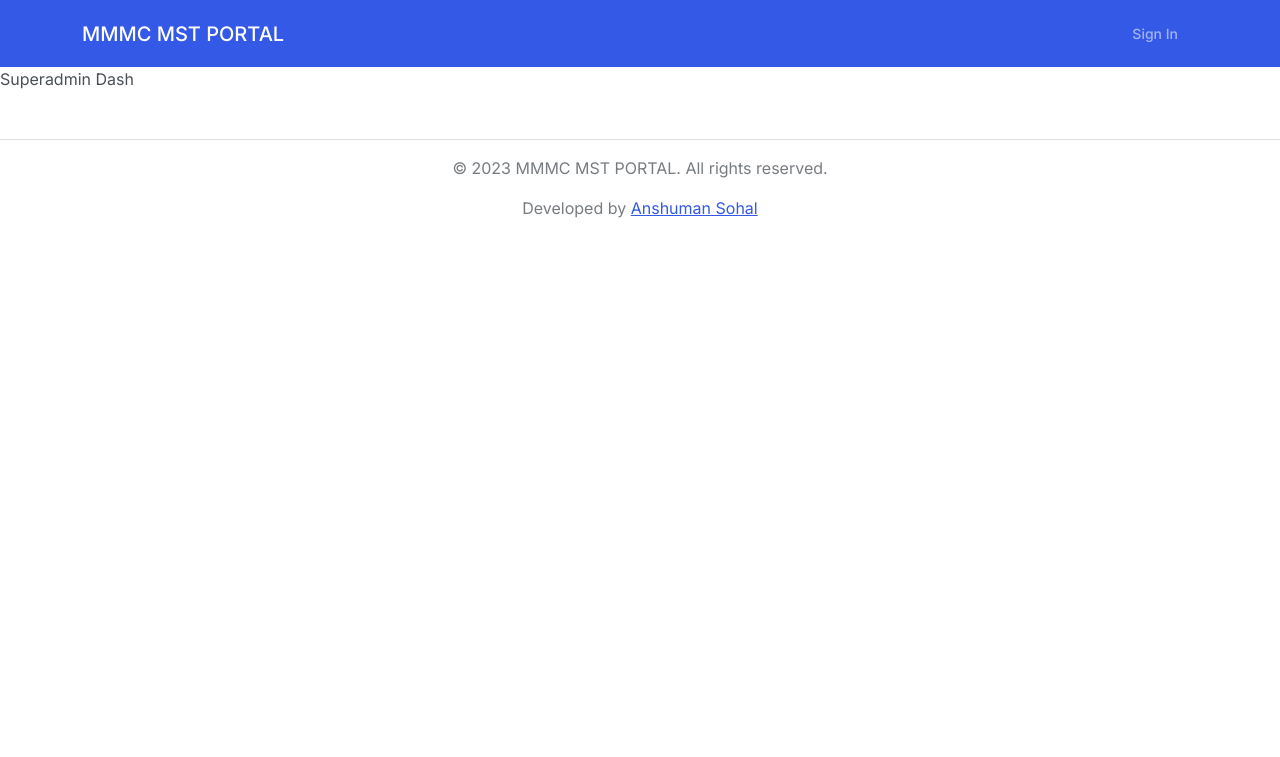
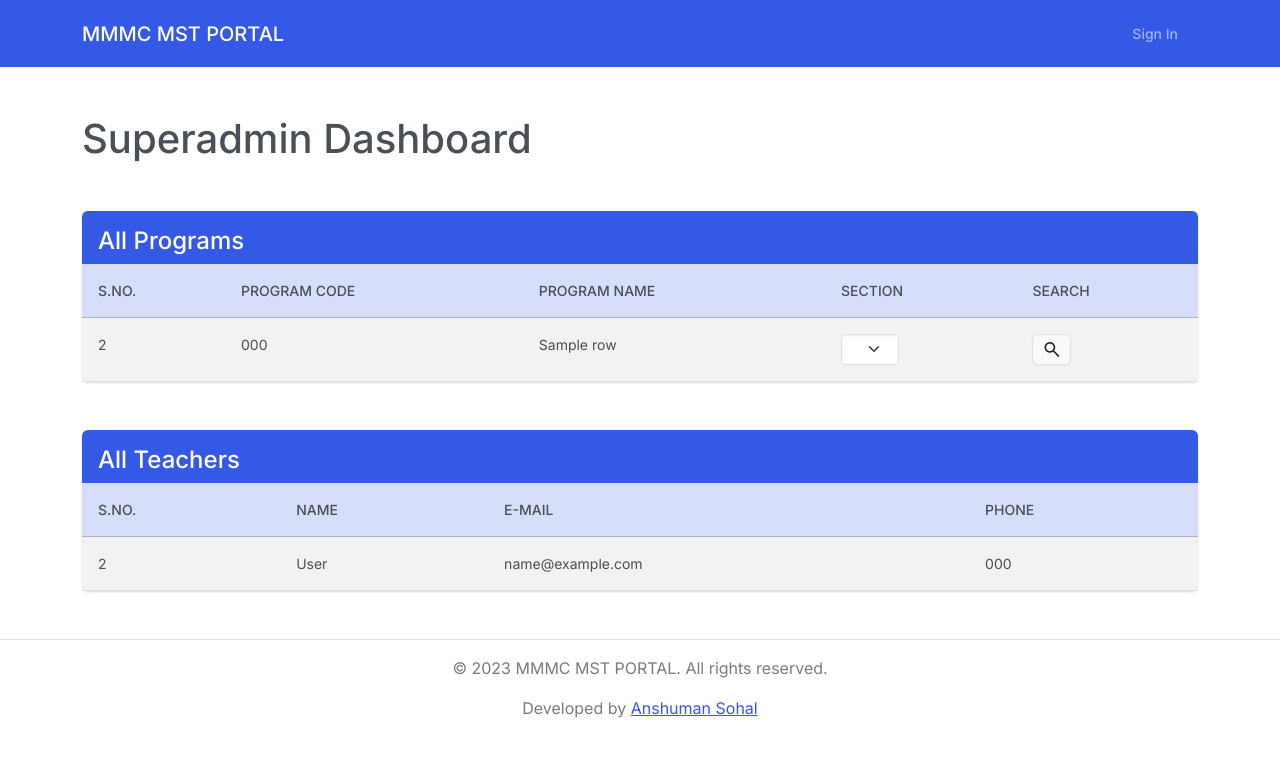
Before and after one commit to Anshuman239/mmc_mstSys, a Flask app: template templates/superadmin/superadmin_dash.html in a window 1280 px wide. Shown: the top 757 px of the page. Run offline with Flask 3, Linux system fonts and the light colour scheme; the template is opened without the code that fills it: most values are stand-ins (such as "Sample title", 1, 10 or a date in 2020); lists and menus that the app fills with data are empty.

Commit message:
impliment superadmin program backend and view

```diff
--- a/app.py
+++ b/app.py
@@ -1,6 +1,6 @@
 import os
 from dotenv import load_dotenv
-from flask import Flask, flash, g, render_template, request, redirect, url_for, session
+from flask import Flask, flash, g, render_template, request, redirect, url_for, session, jsonify
 from flask_session import Session
 from werkzeug.security import generate_password_hash, check_password_hash
 from sqlite3 import connect, Error, Row
@@ -8,11 +8,14 @@
 
 import model as m
 
+from pprint import pp
+
 app = Flask(__name__)
 
 # load environment variables from .env file
 load_dotenv()
 REGISTERADMIN = os.environ.get("REGISTERADMIN")
+ASCIIBASE = 65
 
 
 # Set-up Server Session
@@ -36,6 +39,15 @@
             return None
     return g.db
 
+
+def remove_duplicates_in_list(dict_list, remove_key):
+    keys_found = []
+    for row in dict_list[:]:
+        if row[remove_key] in keys_found:
+            dict_list.remove(row)
+            continue
+        keys_found.append(row[remove_key])
+
 # Close the database connection
 @app.teardown_appcontext
 def close_db(error):
@@ -44,15 +56,49 @@
     if db is not None:
         db.close()
 
+
 # Default route
-@app.route('/')
+@app.route('/', methods=['GET', 'POST'])
 @m.login_required
 def index():
-    if session["userid"] is not None:
-        # SUPERADMIN dashboard
-        if session["role_id"] == 1:
+    # Post requests from dashboard
+    # if request.method == "POST":
+    #     req = request.get_json()
 
-            return render_template("./superadmin/superadmin_dash.html", title="Home", page="dashboard")
+    #     if not req:
+    #         return jsonify({"error": "Invalid Request - no data found"}), 404
+
+    #     if req["query_type"] == "programs":
+    #         db = get_db()
+    #         responce = db.execute("SELECT DISTINCT program_section FROM programs WHERE program_code = ?", (req["query_filter"],)).fetchall()
+
+    #         dict_responce = [dict(row) for row in responce]
+
+    #         return jsonify(dict_responce)
+
+    # SUPERADMIN dashboard
+    if session["role_id"] == 1:
+        db = get_db()
+        programs = db.execute("SELECT DISTINCT program_code, program_name FROM programs").fetchall()
+        teachers = db.execute("SELECT fullname, email, phone FROM users WHERE role_id = ?", (3,)).fetchall()
+        section = db.execute("SELECT DISTINCT program_code, program_section FROM programs").fetchall()
+
+        programs_dict = [dict(row) for row in programs]
+        teachers_dict = [dict(row) for row in teachers]
+        sections_dict = []
+
+        # convert section from int to uppercase char
+        for row in section:
+            dict_row = dict(row)
+            dict_row["program_section"] = chr(dict_row["program_section"] + ASCIIBASE)
+            sections_dict.append(dict_row)
+
+
+        remove_duplicates_in_list(programs_dict, "program_code")
+        remove_duplicates_in_list(teachers_dict, "fullname")
+
+        return render_template("./superadmin/superadmin_dash.html", title="Home", page="dashboard", programs=programs_dict, teachers=teachers_dict,
+                                sections=sections_dict)
 
 
     return render_template("dashboard.html", title="Home", page="dashboard")
@@ -111,6 +157,67 @@
     flash("You have been logged out", "success")
     return redirect(url_for("login"))
 
+
+# route to search programs
+@app.route('/programs')
+@m.login_required
+def programs():
+    # render programs details for super admin
+    if session["role_id"] == 1:
+        program_code = request.args.get("code")
+        program_section = request.args.get("section")
+
+        if not program_code or not program_section:
+            flash("Invalid query.", "danger")
+            return redirect(url_for("index"))
+
+        db = get_db()
+
+        students = db.execute('''SELECT DISTINCT users.fullname, students.roll_no, students.registration_id, programs.program_code,
+                                students.course_id, programs.course_name
+                                FROM users
+                                JOIN students ON users.id = students.user_id
+                                JOIN programs ON students.course_id = programs.id
+                                WHERE students.section = ? AND programs.program_code = ?
+                                ORDER BY students.registration_id ASC''',
+                                (program_section, program_code)).fetchall()
+
+        teachers = db.execute('''SELECT DISTINCT users.fullname, users.id, programs.course_name
+                              FROM users
+                              JOIN programs ON users.id = programs.teacher_id
+                              WHERE programs.program_section = ? AND programs.program_code = ? AND users.role_id = ?
+                              ORDER BY users.id ASC''',
+                              (program_section, program_code, 3)).fetchall()
+
+
+        students_dict = []
+        teachers_dict = []
+
+
+        # merge duplicates and add subjects to single list
+        found = []
+        for row in students:
+            if row["registration_id"] in found:
+                students_dict[len(students_dict) - 1]["course_name"].append(row["course_name"])
+                students_dict[len(students_dict) - 1]["course_id"].append(row["course_id"])
+                continue
+            found.append(row["registration_id"])
+            students_dict.append({"fullname": row["fullname"], "roll_no": row["roll_no"], "registration_id": row["registration_id"],
+                                  "program_code": row["program_code"], "course_name": [row["course_name"]], "course_id": [row["course_id"]]})
+
+        found.clear()
+
+        for row in teachers:
+            if row["id"] in found:
+                teachers_dict[len(teachers_dict) - 1]["course_name"].append(row["course_name"])
+                continue
+            found.append(row["id"])
+            teachers_dict.append({"fullname": row["fullname"], "teacher_id": row["id"], "course_name": [row["course_name"]]})
+
+
+        return render_template("/superadmin/programs.html", students=students_dict, program_code=program_code, program_section=program_section, teachers=teachers_dict)
+
+    return redirect(url_for("index"))
 
 # Route for the register page - for admin HIDDEN
 @app.route(f'/registeradmin{REGISTERADMIN}', methods=['GET', 'POST'])
@@ -206,6 +313,13 @@
     # If the request method is GET, render the registration page
     return render_template("register.html", title="Register", registerKey=REGISTERADMIN)
 
+
+# route to search students
+@app.route('/student')
+@m.login_required
+def student():
+    return render_template('student.html')
+
 # Route for the upload page - UPLOAD CSV TO MAKE DATABASE
 @app.route('/upload', methods=['GET', 'POST'])
 @m.login_required
--- /dev/null
+++ b/static/js/dashboard.js
@@ -0,0 +1,12 @@
+document.addEventListener("DOMContentLoaded", () => {
+    let row = document.querySelectorAll(".programs");
+
+    row.forEach(row => {
+        let section = row.querySelector("select");
+        let button = row.querySelector("a")
+
+        section.addEventListener("change", ()=>{
+            button.href = button.href.substring(0, button.href.length-1) + (section.value.charCodeAt(0) - 65);
+        });
+    });
+});
--- a/templates/layout.html
+++ b/templates/layout.html
@@ -7,9 +7,11 @@
         <meta name="viewport" content="width=device-width, initial-scale=1.0">
         <title> {{ title }} | MMMC MST PORTAL</title>
         <link rel="stylesheet" href="static/Zephyr/bootstrap.min.css">
+        <link rel="stylesheet" href="static/style.css">
         <script src="https://cdn.jsdelivr.net/npm/bootstrap@5.3.6/dist/js/bootstrap.bundle.min.js" integrity="sha384-j1CDi7MgGQ12Z7Qab0qlWQ/Qqz24Gc6BM0thvEMVjHnfYGF0rmFCozFSxQBxwHKO" crossorigin="anonymous"></script>
-    </head>
+        <link rel="stylesheet" href="https://fonts.googleapis.com/css2?family=Material+Symbols+Outlined:opsz,wght,FILL,GRAD@20..48,100..700,0..1,-50..200&icon_names=search,subdirectory_arrow_right"/>
     <body>
+        <div class="container-flex">
             {% include 'partials/navbar.html' %}
 
             <!-- alert messages -->
@@ -23,8 +25,9 @@
                 {% endif %}
             {% endwith %}
 
+            {% block main %}{% endblock %}
 
-        {% block main %}{% endblock %}
             {% include 'partials/footer.html' %}
+        </div>
     </body>
 </html>
--- a/templates/superadmin/superadmin_dash.html
+++ b/templates/superadmin/superadmin_dash.html
@@ -1,5 +1,81 @@
 {% extends "layout.html" %}
 
 {% block main %}
-<p>Superadmin Dash</p>
+<div class="container-lg my-4">
+    <h1 class="my-5">
+        Superadmin Dashboard
+    </h1>
+    <div class="shadow-lg pt-3 bg-primary rounded">
+        <h4 class="ps-3 text-white">All Programs</h4>
+        <div style="overflow: auto; position: relative; max-height: 460px;">
+            <table class="table table-striped table-hover my-0">
+                <thead style="position: sticky; top: 0; z-index: 1;">
+                    <tr class="table-primary">
+                        <th>S.no.</th>
+                        <th>Program Code</th>
+                        <th>Program Name</th>
+                        <th>Section</th>
+                        <th>Search</th>
+                    </tr>
+                </thead>
+                <tbody>
+                    {% for row in programs %}
+                    <tr class="programs">
+                        <td>{{ programs.index(row) + 1 }}</td>
+                        <td>{{ row["program_code"] }}</td>
+                        <td>{{ row["program_name"] }}</td>
+                        <td>
+                            <span class="d-md-inline-flex">
+                                <select class="form-select form-select-sm" name="program_section">
+                                    {% for section in sections %}
+                                    {% if section["program_code"] == row["program_code"] %}
+                                    <option>
+                                        {{ section["program_section"] }}
+                                    </option>
+                                    {% endif %}
+                                    {% endfor %}
+                                </select>
+                            </span>
+                        </td>
+                        <td>
+                            <a class="btn btn-light px-2 py-1" href="/programs?code={{ row['program_code'] }}&section=0">
+                                <span class="material-symbols-outlined align-top" style="font-size: 1.5em;">
+                                    search
+                                </span>
+                            </a>
+                        </td>
+                    </tr>
+                    {% endfor %}
+                </tbody>
+            </table>
+        </div>
+    </div>
+
+    <div class="my-5 shadow-lg pt-3 bg-primary rounded">
+        <h4 class="ps-3 text-white">All Teachers</h4>
+        <div style="overflow: auto; position: relative; max-height: 460px;">
+            <table class="table table-striped table-hover my-0">
+                <thead style="position: sticky; top: 0; z-index: 1;">
+                    <tr class="table-primary">
+                        <th>S.no.</th>
+                        <th>Name</th>
+                        <th>e-mail</th>
+                        <th>Phone</th>
+                    </tr>
+                </thead>
+                <tbody>
+                    {% for row in teachers %}
+                    <tr class="teachers" id="{{ row['fullname'] }}">
+                        <td>{{ teachers.index(row) + 1 }}</td>
+                        <td>{{ row["fullname"].title() }}</td>
+                        <td>{{ row["email"] }}</td>
+                        <td>{{ row["phone"] }}</td>
+                    </tr>
+                    {% endfor %}
+                </tbody>
+            </table>
+        </div>
+    </div>
+</div>
+<script src="./static/js/dashboard.js"></script>
 {% endblock %}
```
Also changed, not shown: model.py (+16 -10 lines), templates/superadmin/programs.html (added, +85 -0 lines), static/style.css (added), templates/student.html (added). Lines whose indentation alone changed are shown as unchanged.
